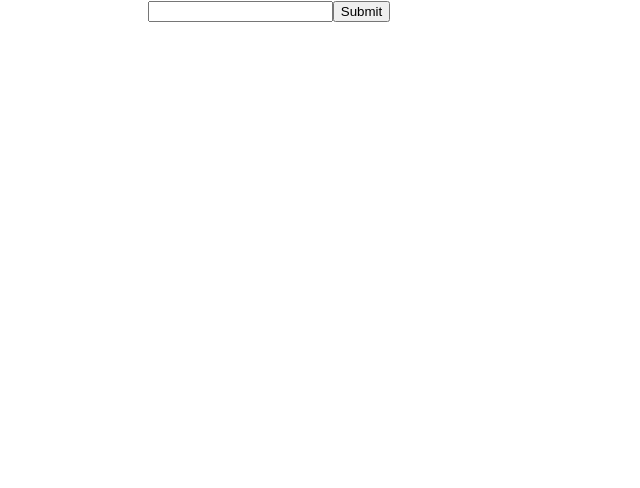
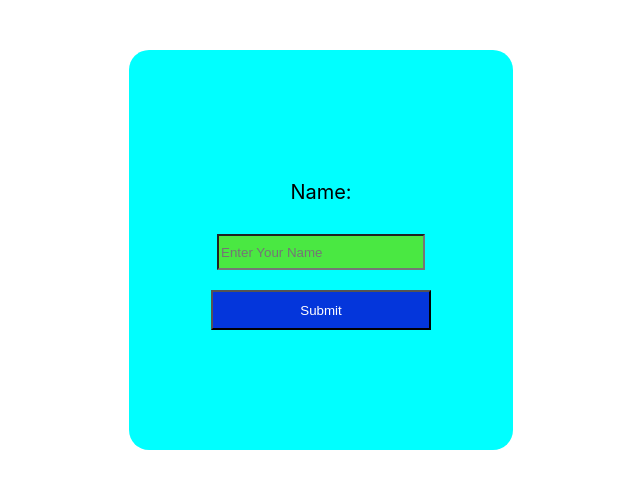
Before and after one commit to sumitkumar8877/React-Projects, a React (Create React App) app: page / in a window 1280 px wide. Shown: the top 488 px of the page, without its empty margins (371-1011 px from the left). Built offline with nearby package versions, Linux system fonts and the light colour scheme.

Commit message:
today 2nd Assignment Commited

```diff
--- a/src/namePrompt/Name.css
+++ b/src/namePrompt/Name.css
@@ -0,0 +1,29 @@
+.main{
+    display: flex;
+    flex-direction: column;
+    text-align: center;
+    justify-content: center;
+    background-color: aqua;
+    height: 50vh;
+    width: 30vw;
+    margin-top: 50px;
+    margin-left: 500px;
+    border-radius: 20px;
+}
+.nameText{
+    background-color: rgb(74, 232, 66);
+    height: 30px;
+    width: 200px;
+    margin: 10px;
+}
+.fname{
+    font-size: 20px;
+}
+.nameSubmit{
+    background-color: rgb(4, 54, 219);
+    height: 40px;
+    width: 220px;
+    margin: 10px;
+    color: white;
+    cursor: pointer;
+}
--- a/src/namePrompt/Name.js
+++ b/src/namePrompt/Name.js
@@ -1,17 +1,29 @@
-import React from 'react'
+import React, { useState } from "react";
 import './Name.css'
 
 function Name() {
+  const [name, setName] = useState("");
+
+  const handleSubmit = (event) => {
+    event.preventDefault();
+    setName(event.target.elements.name.value);
+    event.target.elements.name.value = "";
+  };
+
   return (
-    <>
-        <form>
-            <div className='submittext'>
-            <input type='text'></input>
-            <button>Submit</button>
-            </div>
-        </form>
-    </>
-  )
+    <div>
+    <div className="main">
+      <form onSubmit={handleSubmit}>
+        <label>
+          <p className="fname">Name:</p>
+          <input className="nameText" type="text" name="name" placeholder="Enter Your Name"/>
+        </label>
+        <button className="nameSubmit" type="submit">Submit</button>
+      </form>
+      {name && <h1 className="displayText">Hii My Name is {name}</h1>}
+      </div>
+    </div>
+  );
 }
 
-export default Name
+export default Name;
```
